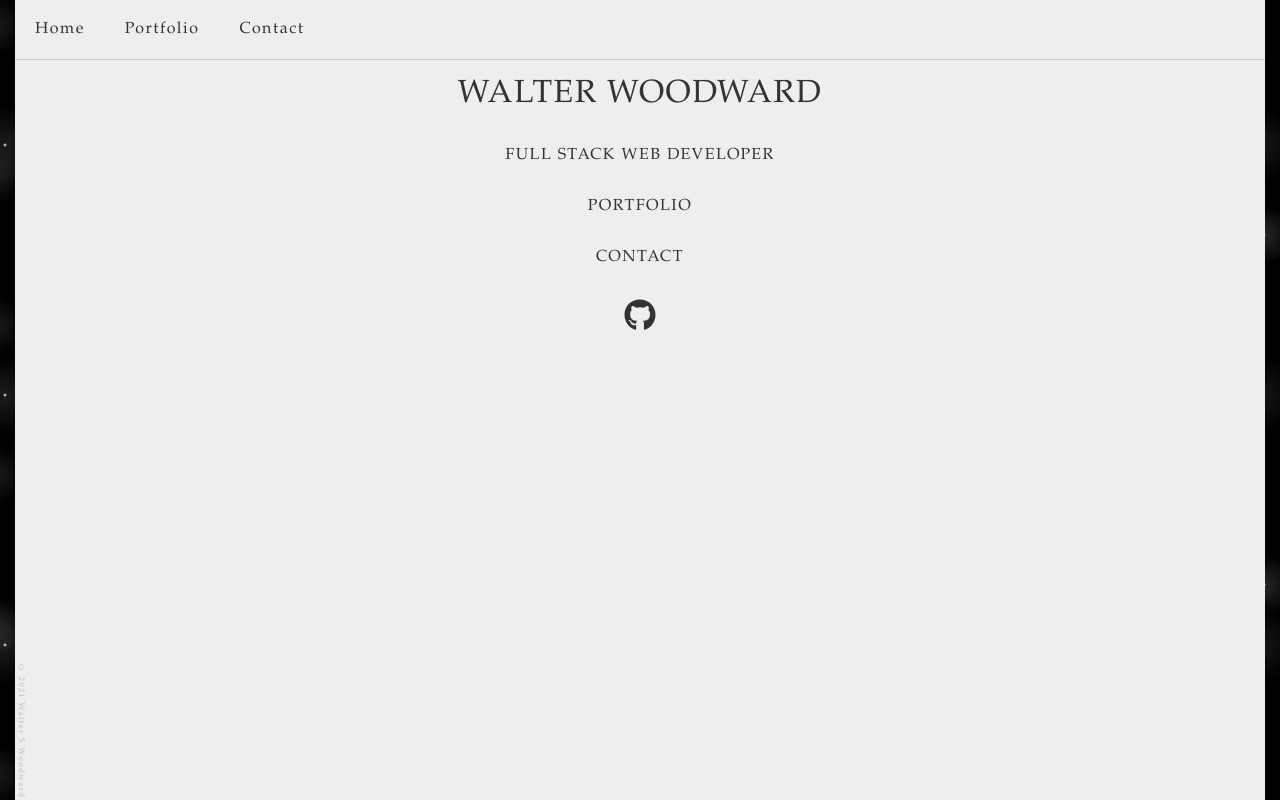
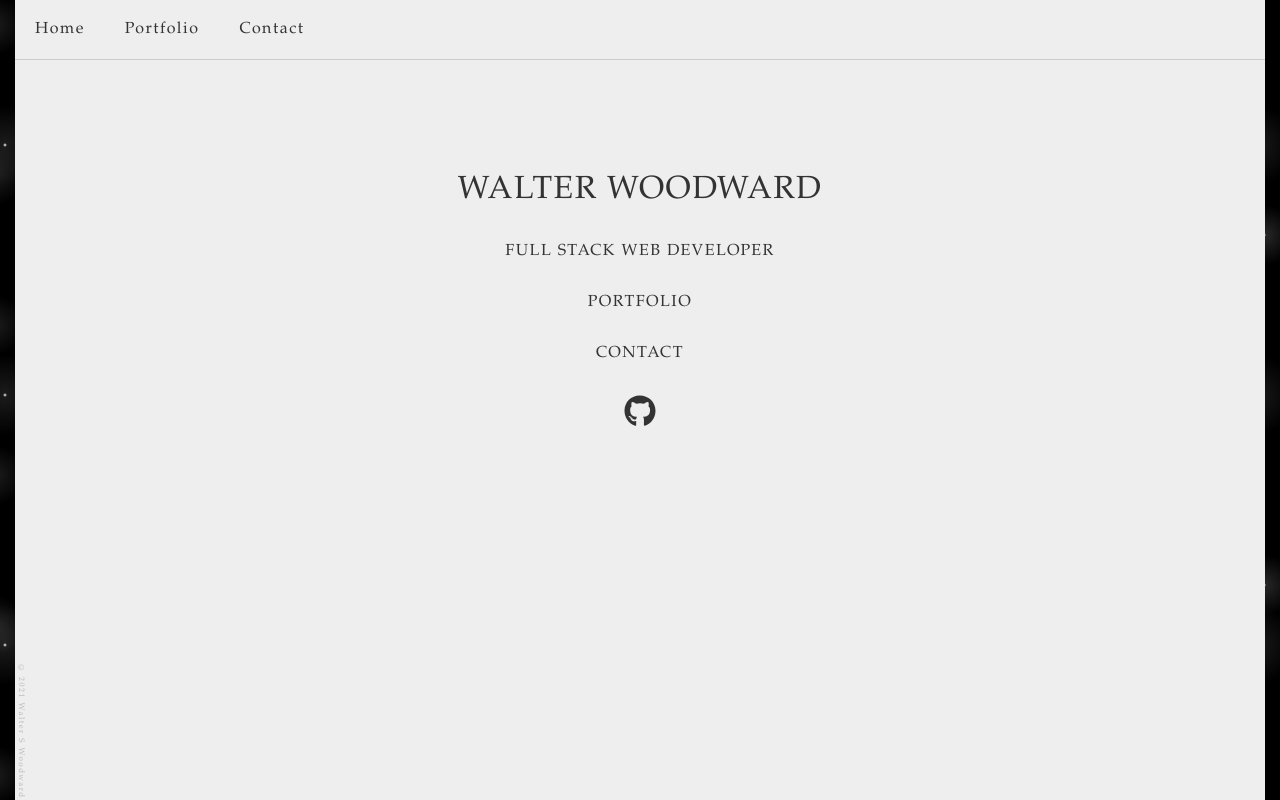
Before and after one commit to waltersgwoodward/portfolio, a React (Create React App) app: page / in a window 1280 px wide. Built offline with nearby package versions, Linux system fonts and the light colour scheme.

Commit message:
Adds a little more padding -top to the home page

```diff
--- a/src/components/Contact/Form.js
+++ b/src/components/Contact/Form.js
@@ -1,4 +1,4 @@
-import React, { Component, Fragment } from 'react';
+import React, { Component } from 'react';
 import Swal from 'sweetalert2';
 
 class Form extends Component {
--- a/src/css/index.css
+++ b/src/css/index.css
@@ -57,6 +57,7 @@ input:focus {
 .page-row__name {
   text-align: center;
   font-size: 32px;
+  padding-top: 7rem;
 }
 
 .page-row__title {
@@ -146,13 +147,13 @@ input:focus {
   padding: 100px 0px;
   border: 1px solid #ccc;
   border-width: 0px 1px 0px 0px;
-  animation-name: slide-menu-u5wzy48;
+  animation-name: slide-menu-u5wzyb8;
   animation-duration: 0.2s;
   animation-fill-mode: forwards;
   animation-timing-function: ease-in;
   animation-delay: 0s;
 }
-@keyframes slide-menu-u5wzy48 {
+@keyframes slide-menu-u5wzyb8 {
   from {
     width: 0;
   }
@@ -164,14 +165,14 @@ input:focus {
 .dropdown__overlay {
   height: 100%;
   width: 20%;
-  animation-name: fade-in-u5wzy4w;
+  animation-name: fade-in-u5wzybj;
   animation-duration: 0.5s;
   animation-delay: 0.4s;
   animation-fill-mode: forwards;
   animation-timing-function: ease-in;
   background: none;
 }
-@keyframes fade-in-u5wzy4w {
+@keyframes fade-in-u5wzybj {
   from {
     background: none;
   }
--- a/src/reducers/index.js
+++ b/src/reducers/index.js
@@ -4,7 +4,7 @@ import {
 import {
     faLink
 } from "@fortawesome/free-solid-svg-icons";
-import { faGithub, faAngular, faReact, faLaravel } from "@fortawesome/free-brands-svg-icons";
+import { faGithub, faLaravel } from "@fortawesome/free-brands-svg-icons";
 
 const initialState = {
     projects: {
--- a/src/scss/component/_page.scss
+++ b/src/scss/component/_page.scss
@@ -10,6 +10,7 @@
 .page-row__name {
     text-align: center;
     font-size: $header2;
+    padding-top: 7rem;
 }
 
 .page-row__title {
```
Also changed, not shown: 1 other file (tests, documents, lock files or other folders).
